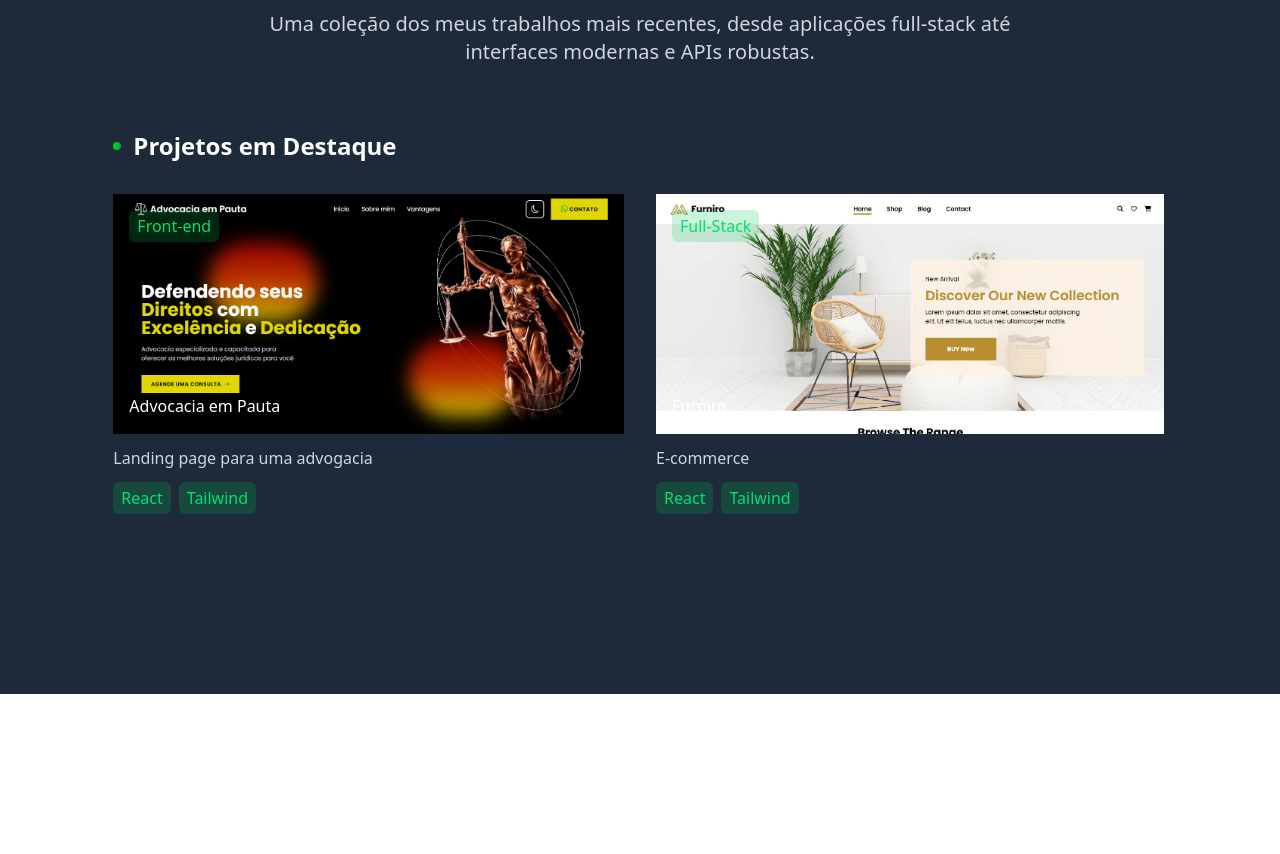
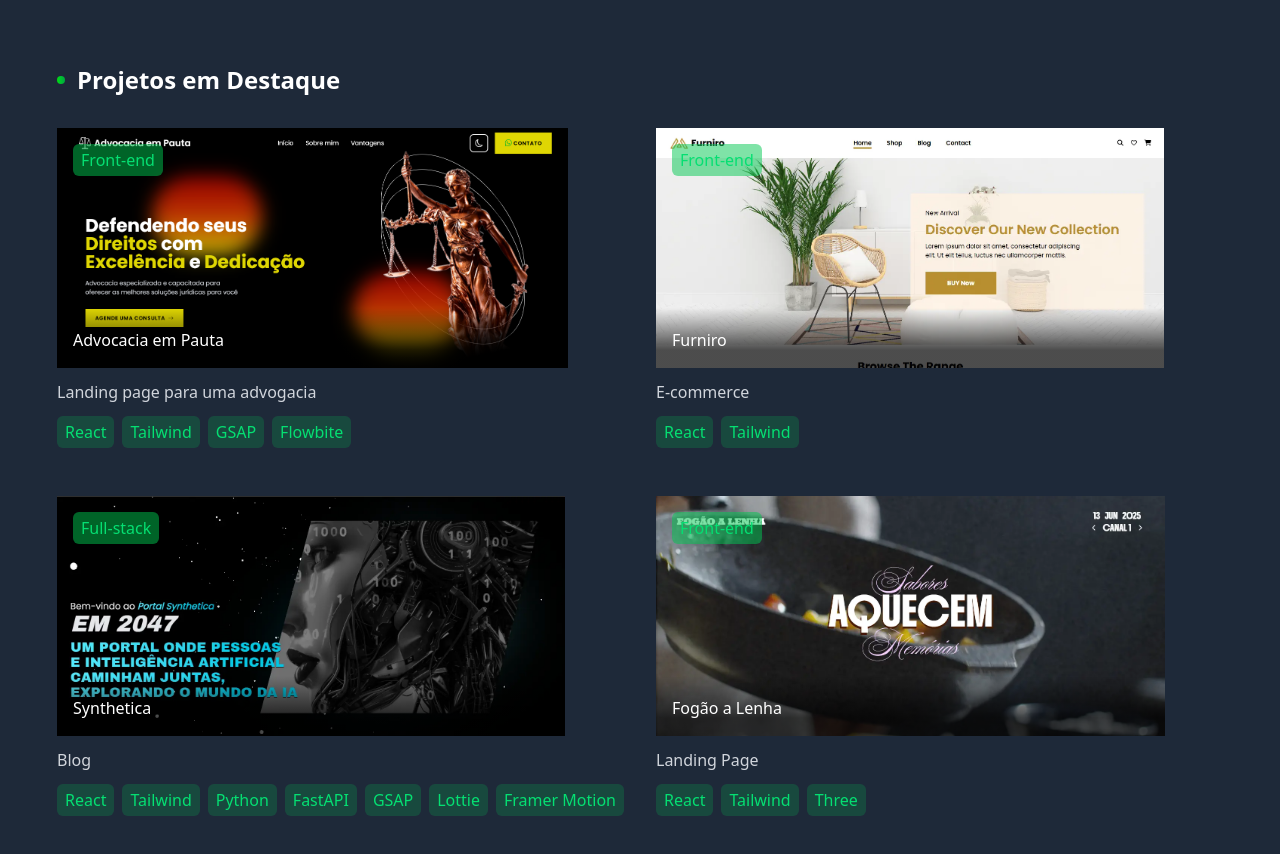
Before and after one commit to yKaayo/portifolio, a React (Vite) app: page /projetos in a window 1280 px wide. Shown: the part 300-1154 px from the top of the page. Before the commit the page ends 994 px from the top, so only its background shows below. Built offline with nearby package versions, Linux system fonts and the light colour scheme.

Commit message:
feat: two projects added

```diff
--- a/src/components/Card.jsx
+++ b/src/components/Card.jsx
@@ -7,17 +7,20 @@ export default function Card({ item }) {
         target="_blank"
         rel="noopener noreferrer"
       >
-        <img
-          src={item.image}
-          alt={item.title}
-          className="h-60 object-contain transition-transform duration-300 hover:scale-105"
-        />
+        <div className="relative w-fit transition-transform duration-300 hover:scale-105">
+          <img
+            src={item.image}
+            alt={item.title}
+            className="h-60 object-contain"
+          />
+          <div className="absolute bottom-0 h-[25%] w-full bg-linear-to-t from-black/70 from-30% to-transparent"></div>
+        </div>
 
-        <div className="absolute top-4 left-4 border-green-500/30 bg-green-500/20 text-green-400 py-1 px-2 rounded-md">
+        <div className="absolute top-4 left-4 rounded-md border-green-500/30 bg-green-500/50 px-2 py-1 text-green-400">
           {item.category}
         </div>
 
-        <h3 className="absolute bottom-4 left-4 text-white transition-colors group-hover:text-green-400">
+        <h3 className="absolute bottom-4 left-4 z-[1] text-white transition-colors group-hover:text-green-400">
           {item.title}
         </h3>
       </a>
@@ -27,7 +30,10 @@ export default function Card({ item }) {
       <div>
         <div className="mb-4 flex flex-wrap gap-2">
           {item.technologies.map((tech) => (
-            <div key={tech} className="border-green-500/30 bg-green-500/20 text-green-400 py-1 px-2 rounded-md">
+            <div
+              key={tech}
+              className="rounded-md border-green-500/30 bg-green-500/20 px-2 py-1 text-green-400"
+            >
               {tech}
             </div>
           ))}
--- a/src/constraints/projects.js
+++ b/src/constraints/projects.js
@@ -8,6 +8,8 @@ import previsaoDoTempo from "../assets/img/previsaodotempo.webp";
 import myDrones from "../assets/img/mydrone.webp";
 import cloudMe from "../assets/img/cloudme.webp";
 import furniro from "../assets/img/furniro.webp";
+import synthetica from "../assets/img/synthetica.webp";
+import fogaoALenha from "../assets/img/fogao_a_lenha.webp";
 
 export const projects = [
   {
@@ -15,7 +17,7 @@ export const projects = [
     link: "https://camila-advogada.vercel.app",
     title: "Advocacia em Pauta",
     description: "Landing page para uma advogacia",
-    technologies: ["React", "Tailwind"],
+    technologies: ["React", "Tailwind", "GSAP", "Flowbite"],
     category: "Front-end",
     featured: true,
   },
@@ -26,7 +28,27 @@ export const projects = [
     description:
       "E-commerce",
     technologies: ["React", "Tailwind"],
-    category: "Full-Stack",
+    category: "Front-end",
+    featured: true,
+  },
+  {
+    image: synthetica,
+    link: "https://synthetica-kaayo.vercel.app/",
+    title: "Synthetica",
+    description:
+      "Blog",
+    technologies: ["React", "Tailwind", "Python", "FastAPI", "GSAP", "Lottie", "Framer Motion"],
+    category: "Full-stack",
+    featured: true,
+  },
+  {
+    image: fogaoALenha,
+    link: "https://fogao-a-lenha-sigma.vercel.app/",
+    title: "Fogão a Lenha",
+    description:
+      "Landing Page",
+    technologies: ["React", "Tailwind", "Three"],
+    category: "Front-end",
     featured: true,
   },
 ];
--- a/src/layout/Projects.jsx
+++ b/src/layout/Projects.jsx
@@ -14,14 +14,7 @@ export default function Projects() {
 
       <div className="relative px-4 pt-32 pb-20 sm:px-6 lg:px-8">
         <div className="mx-auto max-w-7xl">
-          {/* Header Section */}
           <div className="mb-16 text-center">
-            <div className="mb-6 inline-block rounded-full border border-gray-700 bg-gray-800/50 px-4 py-2 backdrop-blur-sm">
-              <span className="font-mono text-sm text-green-400">
-                {"<Projetos />"}
-              </span>
-            </div>
-
             <h1 className="mb-6 text-5xl font-bold md:text-7xl text-white">
               Meus{" "}
               <span className="bg-gradient-to-r from-green-400 to-emerald-500 bg-clip-text text-transparent">
```
Also changed, not shown: src/assets/img/fogao_a_lenha.webp (added), src/assets/img/synthetica.webp (added).
